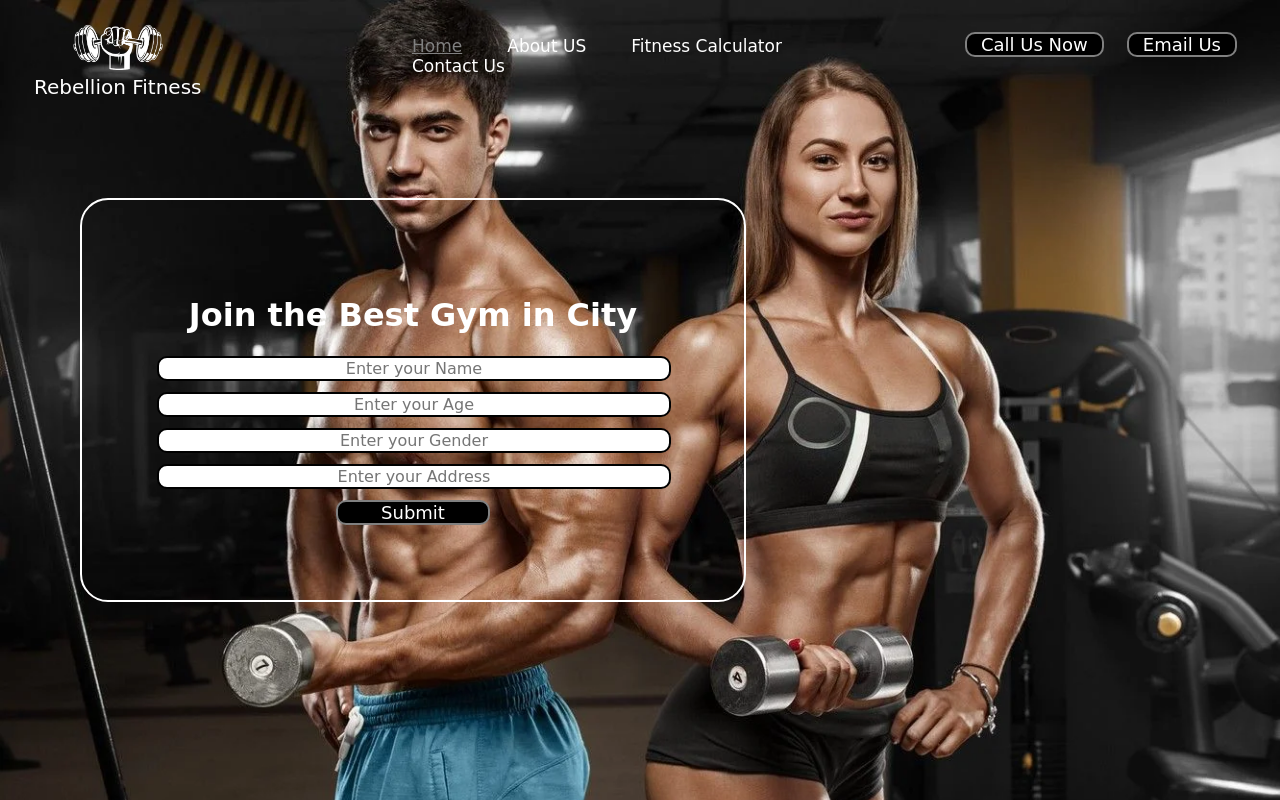
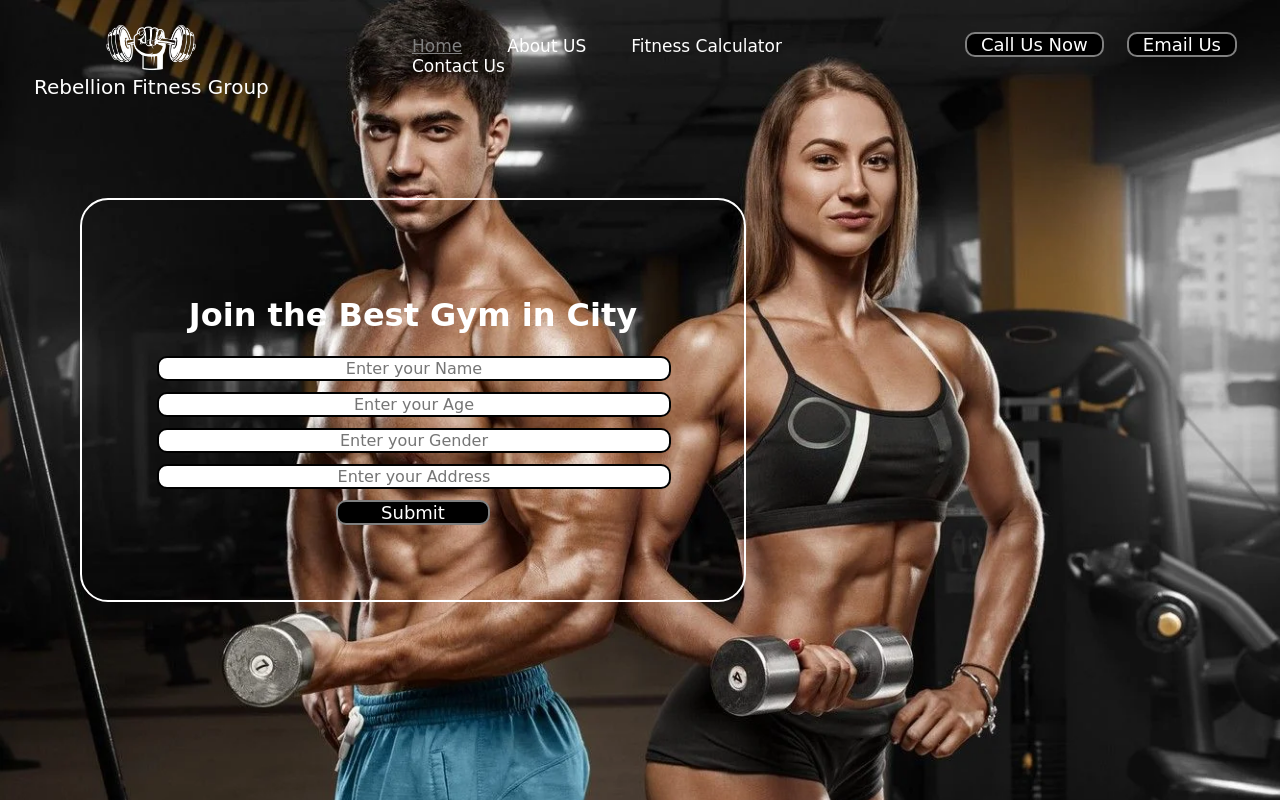
Before and after one commit to Atharwa-Kulkarni/Rebellion-gym, a plain HTML site: page index.html in a window 1280 px wide. Drawn offline with Linux system fonts and the light colour scheme; a web font is replaced by a local one.

Commit message:
Mistake rectified

```diff
--- a/index.html
+++ b/index.html
@@ -15,7 +15,7 @@
     <header class="header">
       <div class="left">
         <a href="#"><img src="logo.jpg" alt="Gym Logo" /></a>
-        <div>Rebellion Fitness</div>
+        <div>Rebellion Fitness Group</div>
       </div>
 
       <div class="mid">
```
